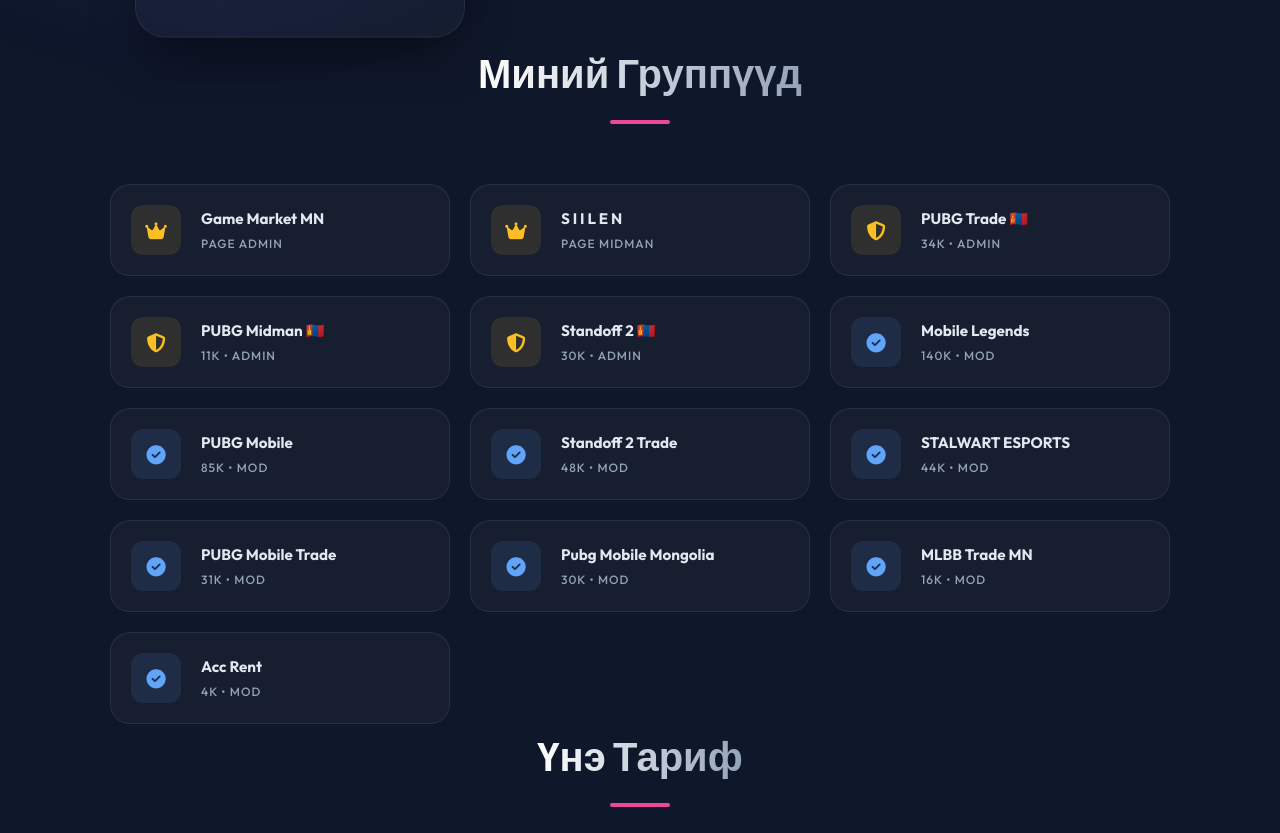
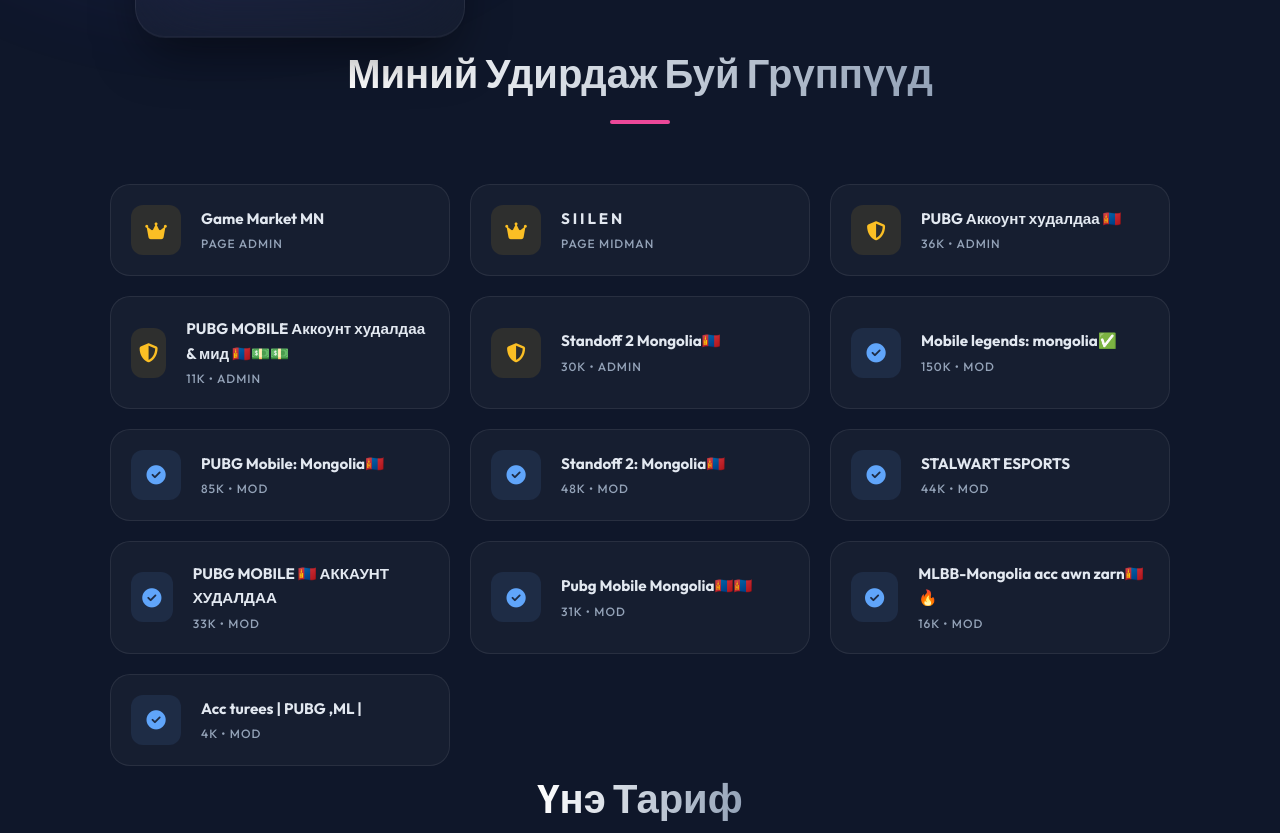
Before and after one commit to jargalx116/profile, a plain HTML site: page index.html in a window 1280 px wide. Shown: the part 520-1353 px from the top of the page. Drawn offline with Linux system fonts and the light colour scheme.

Commit message:
Update index.html

```diff
--- a/index.html
+++ b/index.html
@@ -3,7 +3,7 @@
 <head>
     <meta charset="UTF-8">
     <meta name="viewport" content="width=device-width, initial-scale=1.0">
-    <title>Midman|Profile</title>
+    <title>Midman | Profile</title>
     <link rel="stylesheet" href="https://cdnjs.cloudflare.com/ajax/libs/font-awesome/6.4.0/css/all.min.css">
 
     <link href="https://fonts.googleapis.com/css2?family=Outfit:wght@300;500;700;900&display=swap" rel="stylesheet">
@@ -349,7 +349,7 @@
 
     <section id="proof" class="container">
         <div class="section-header">
-            <h2 class="section-title">Миний Группүүд</h2>
+            <h2 class="section-title">Миний Удирдаж Буй Грүппүүд</h2>
             <div class="section-line"></div>
         </div>
         <div class="proof-grid">
@@ -362,28 +362,28 @@
             </a>
             <a href="https://facebook.com/groups/186310009926522" target="_blank" class="proof-link">
                 <div class="proof-icon admin-icon"><i class="fas fa-shield-alt"></i></div>
-                <div><div class="proof-text">PUBG Trade 🇲🇳</div><span class="proof-sub">34K • ADMIN</span></div>
+                <div><div class="proof-text">PUBG Аккоунт худалдаа 🇲🇳</div><span class="proof-sub">36K • ADMIN</span></div>
             </a>
             <a href="https://facebook.com/groups/905083090111442" target="_blank" class="proof-link">
                 <div class="proof-icon admin-icon"><i class="fas fa-shield-alt"></i></div>
-                <div><div class="proof-text">PUBG Midman 🇲🇳</div><span class="proof-sub">11K • ADMIN</span></div>
+                <div><div class="proof-text">PUBG MOBILE Аккоунт худалдаа & мид 🇲🇳💵💵</div><span class="proof-sub">11K • ADMIN</span></div>
             </a>
             <a href="https://facebook.com/groups/199627921906512" target="_blank" class="proof-link">
                 <div class="proof-icon admin-icon"><i class="fas fa-shield-alt"></i></div>
-                <div><div class="proof-text">Standoff 2 🇲🇳</div><span class="proof-sub">30K • ADMIN</span></div>
+                <div><div class="proof-text">Standoff 2 Mongolia🇲🇳</div><span class="proof-sub">30K • ADMIN</span></div>
             </a>
 
             <a href="https://facebook.com/groups/2998606320453023" target="_blank" class="proof-link">
                 <div class="proof-icon mod-icon"><i class="fas fa-check-circle"></i></div>
-                <div><div class="proof-text">Mobile Legends</div><span class="proof-sub">140K • MOD</span></div>
+                <div><div class="proof-text">Mobile legends: mongolia✅</div><span class="proof-sub">150K • MOD</span></div>
             </a>
             <a href="https://facebook.com/groups/1253738194719122" target="_blank" class="proof-link">
                 <div class="proof-icon mod-icon"><i class="fas fa-check-circle"></i></div>
-                <div><div class="proof-text">PUBG Mobile</div><span class="proof-sub">85K • MOD</span></div>
+                <div><div class="proof-text">PUBG Mobile: Mongolia🇲🇳</div><span class="proof-sub">85K • MOD</span></div>
             </a>
             <a href="https://facebook.com/groups/806727429744887" target="_blank" class="proof-link">
                 <div class="proof-icon mod-icon"><i class="fas fa-check-circle"></i></div>
-                <div><div class="proof-text">Standoff 2 Trade</div><span class="proof-sub">48K • MOD</span></div>
+                <div><div class="proof-text">Standoff 2: Mongolia🇲🇳</div><span class="proof-sub">48K • MOD</span></div>
             </a>
             <a href="https://facebook.com/groups/5321202191332717" target="_blank" class="proof-link">
                 <div class="proof-icon mod-icon"><i class="fas fa-check-circle"></i></div>
@@ -391,19 +391,19 @@
             </a>
             <a href="https://facebook.com/groups/1851470735099237" target="_blank" class="proof-link">
                 <div class="proof-icon mod-icon"><i class="fas fa-check-circle"></i></div>
-                <div><div class="proof-text">PUBG Mobile Trade</div><span class="proof-sub">31K • MOD</span></div>
+                <div><div class="proof-text">PUBG MOBILE 🇲🇳 АККАУНТ ХУДАЛДАА</div><span class="proof-sub">33K • MOD</span></div>
             </a>
             <a href="https://facebook.com/groups/146728474305150" target="_blank" class="proof-link">
                 <div class="proof-icon mod-icon"><i class="fas fa-check-circle"></i></div>
-                <div><div class="proof-text">Pubg Mobile Mongolia</div><span class="proof-sub">30K • MOD</span></div>
+                <div><div class="proof-text">Pubg Mobile Mongolia🇲🇳🇲🇳</div><span class="proof-sub">31K • MOD</span></div>
             </a>
             <a href="https://facebook.com/groups/980953797128182" target="_blank" class="proof-link">
                 <div class="proof-icon mod-icon"><i class="fas fa-check-circle"></i></div>
-                <div><div class="proof-text">MLBB Trade MN</div><span class="proof-sub">16K • MOD</span></div>
+                <div><div class="proof-text">MLBB-Mongolia acc awn zarn🇲🇳🔥</div><span class="proof-sub">16K • MOD</span></div>
             </a>
             <a href="https://facebook.com/groups/793255685887110" target="_blank" class="proof-link">
                 <div class="proof-icon mod-icon"><i class="fas fa-check-circle"></i></div>
-                <div><div class="proof-text">Acc Rent</div><span class="proof-sub">4K • MOD</span></div>
+                <div><div class="proof-text">Acc turees | PUBG ,ML |</div><span class="proof-sub">4K • MOD</span></div>
             </a>
         </div>
     </section>
@@ -481,7 +481,7 @@
 
     <footer>
         <div class="container">
-            <div class="logo" style="justify-content: center; margin-bottom: 20px;">Jargalsaikhan</div>
+            <div class="logo" style="justify-content: center; margin-bottom: 20px;">ЖАРГАЛСАЙХАН</div>
             <div class="footer-social">
                 <a href="https://www.facebook.com/jargalsaikhan.official" target="_blank"><i class="fab fa-facebook-f"></i></a>
                 <a href="https://m.me/9552970884792716" target="_blank"><i class="fab fa-facebook-messenger"></i></a>
```
